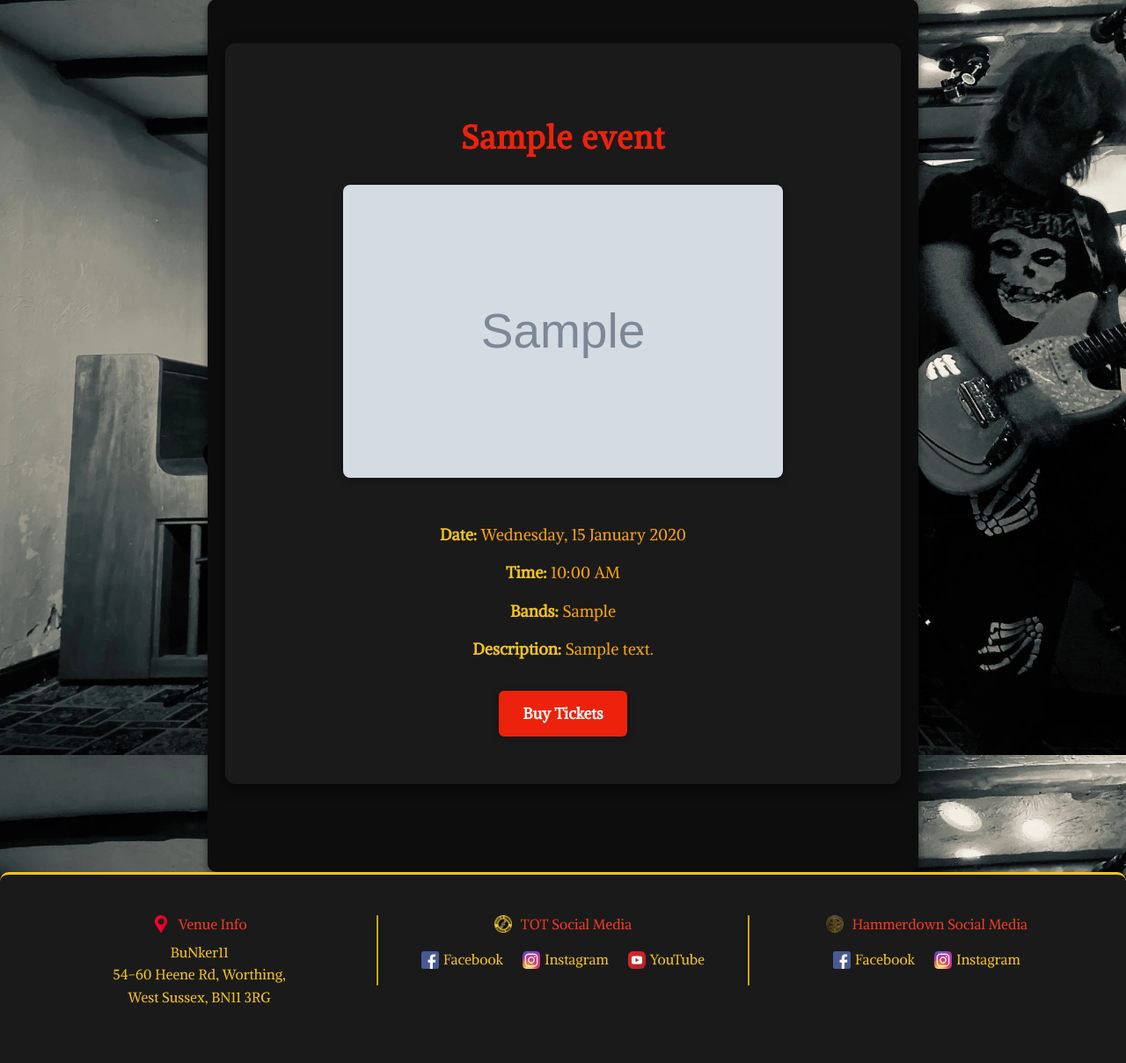
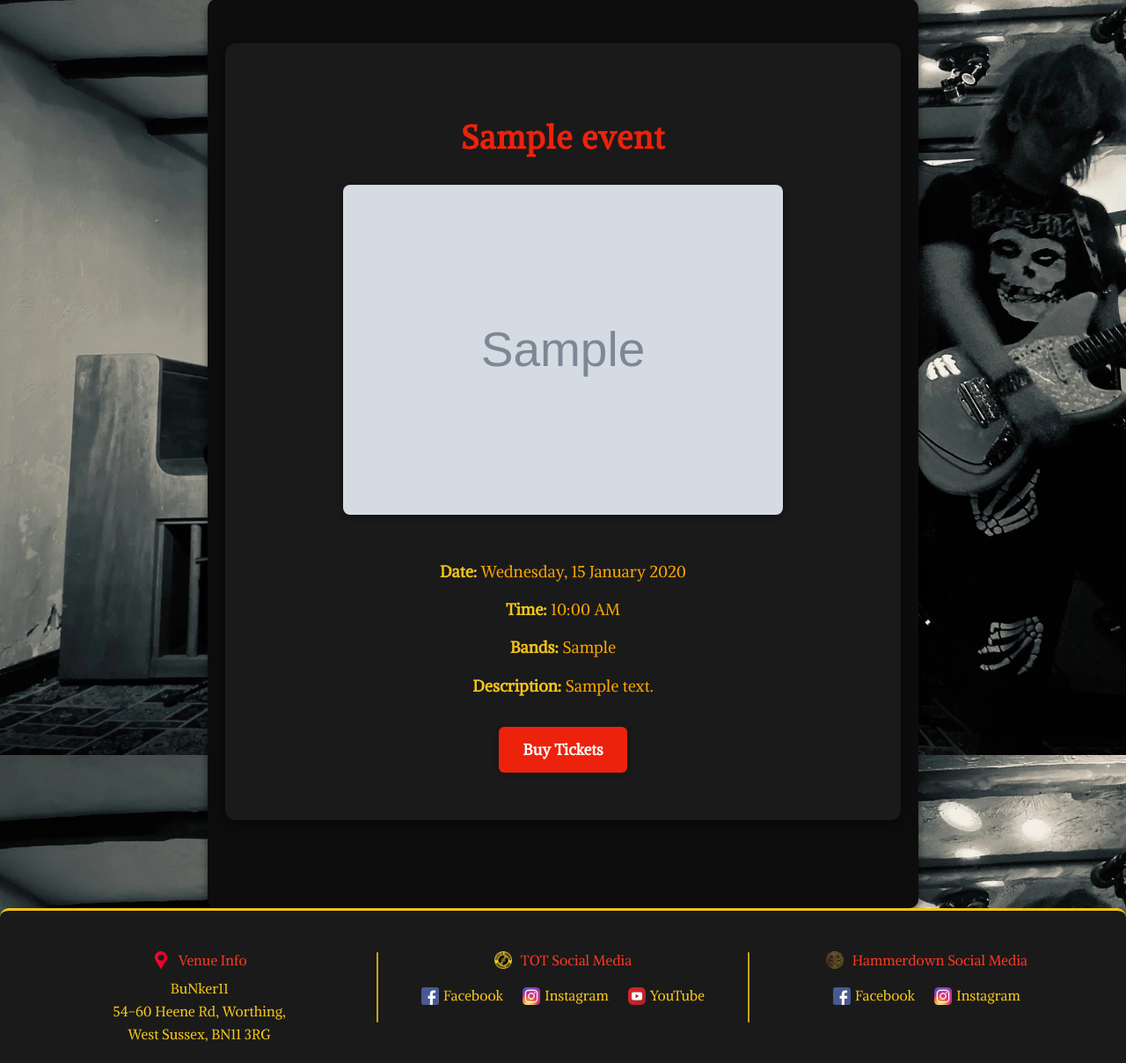
Before and after one commit to Fin250/ProjectRook1, a Flask app: page /event/1 in a window 1280 px wide. Shown: the part 102-1310 px from the top of the page at 88% size. Before the commit the page ends 1244 px from the top, so only its background shows below. Run offline with Flask 3, Linux system fonts and the light colour scheme; tables that the repository leaves empty hold one stand-in row (values such as "Sample post"); grey boxes marked "Sample" are stand-in pictures.

Commit message:
Event image height fixed

```diff
--- a/static/css/event.css
+++ b/static/css/event.css
@@ -20,8 +20,7 @@
 .event-detail-image {
     width: 100%;
     max-width: 500px;
-    height: auto;
-    aspect-ratio: 1.5 / 1;
+    height: 100%;
     object-fit: cover;
     border-radius: 8px;
     margin-bottom: 28px;
```
